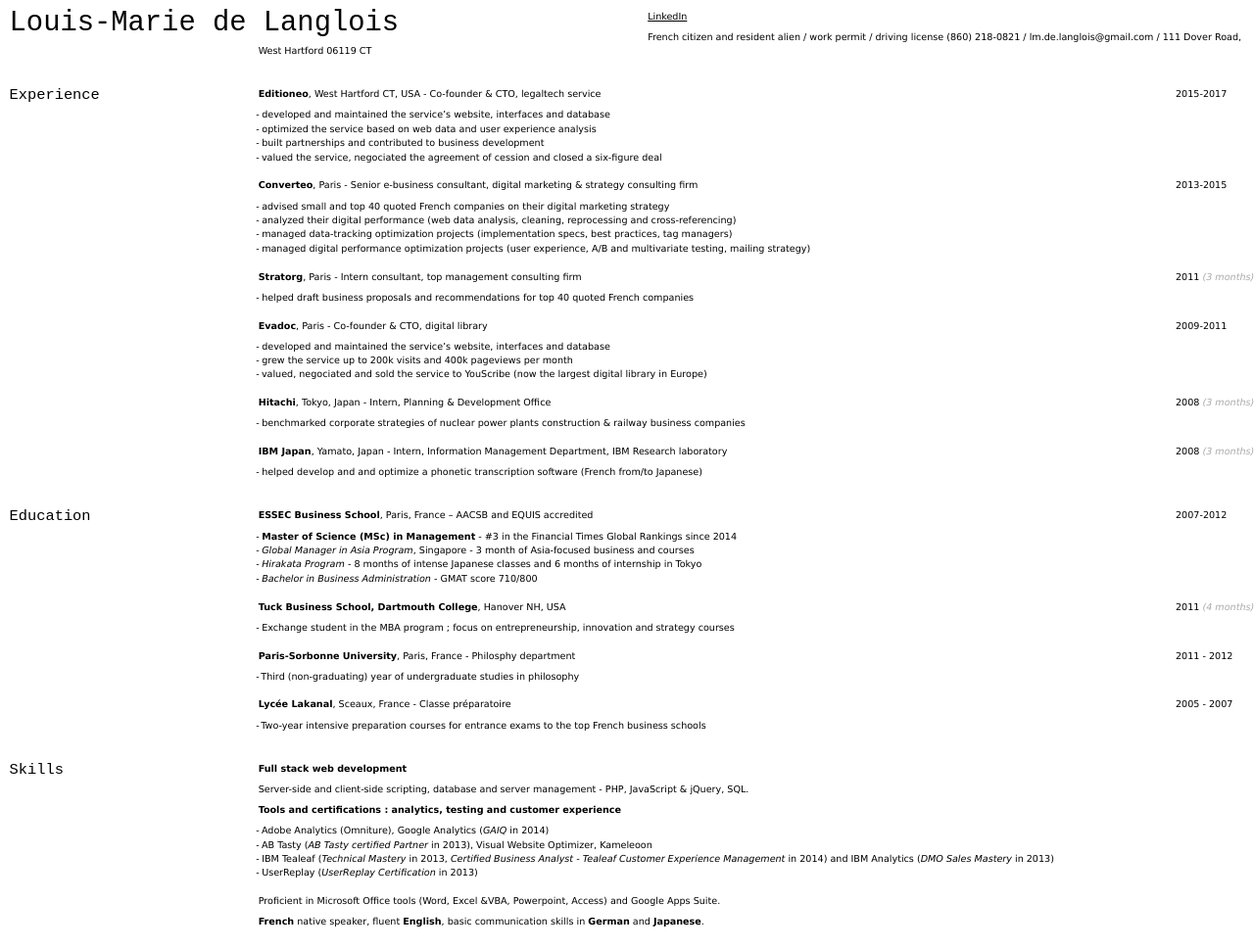
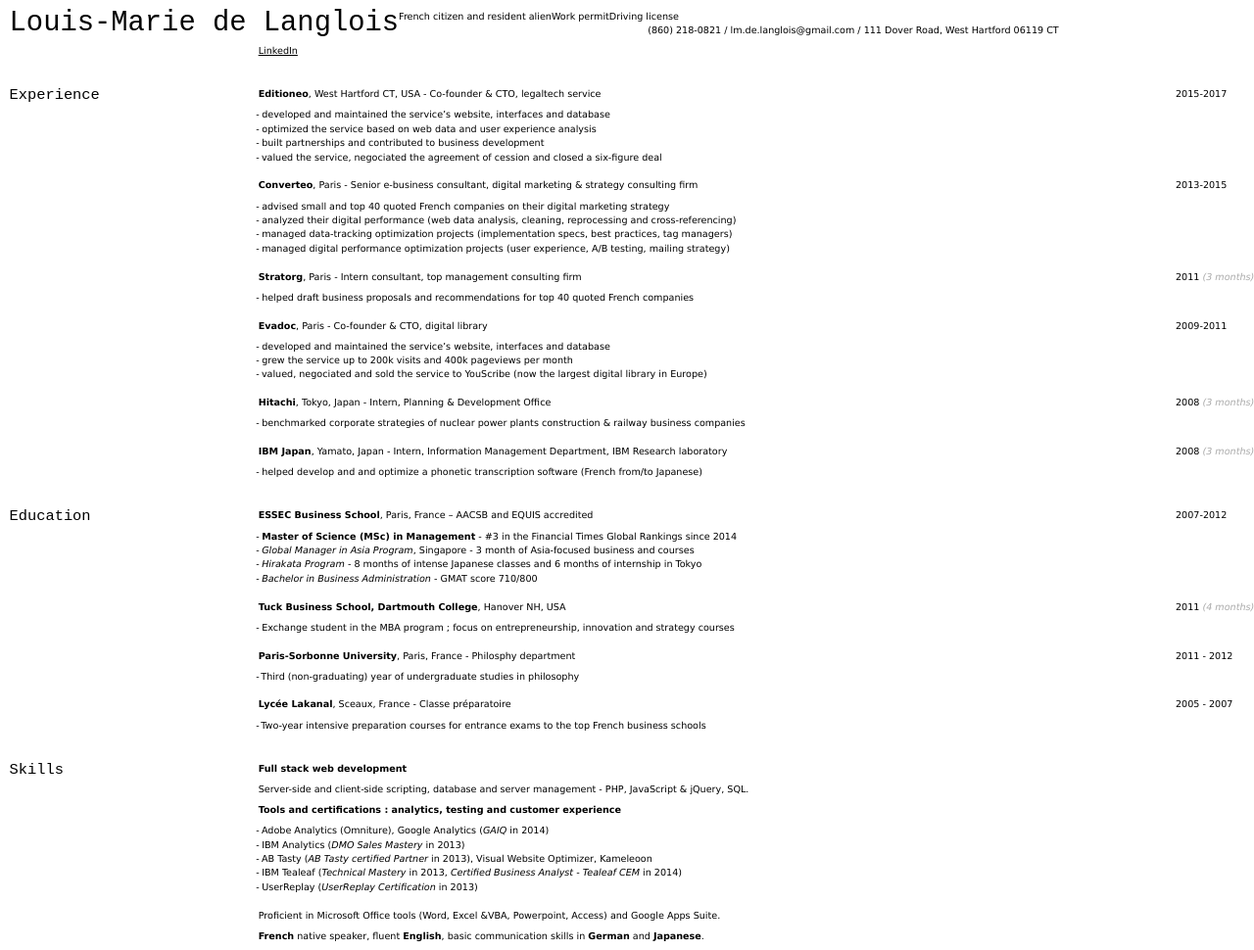
Before and after one commit to elipapa/markdown-cv, a Jekyll site: the page built from index.md, in a window 1280 px wide. Shown: the whole page at 98% size. Built offline with Jekyll 4.4.1, drawn with Linux system fonts in a browser that asks for light colours.

Commit message:
Update index.md

```diff
--- a/index.md
+++ b/index.md
@@ -3,10 +3,13 @@
 title: Resume - Louis-Marie de Langlois
 ---
 # Louis-Marie de Langlois
+
+
+French citizen and resident alien | Work permit | Driving license
+
+(860) 218-0821 / lm.de.langlois@gmail.com / 111 Dover Road, West Hartford 06119 CT
+
 [LinkedIn](https://linkedin.com/in/louismariedelanglois/?locale=en_US)
-
-French citizen and resident alien / work permit / driving license
-(860) 218-0821 / lm.de.langlois@gmail.com / 111 Dover Road, West Hartford 06119 CT
 
 ## Experience
 
@@ -24,7 +27,7 @@
 - advised small and top 40 quoted French companies on their digital marketing strategy
 - analyzed their digital performance (web data analysis, cleaning, reprocessing and cross-referencing)
 - managed data-tracking optimization projects (implementation specs, best practices, tag managers)
-- managed digital performance optimization projects (user experience, A/B and multivariate testing, mailing strategy)
+- managed digital performance optimization projects (user experience, A/B testing, mailing strategy)
 
 > 2011 _(3 months)_
 
@@ -94,8 +97,9 @@
 __Tools and certifications : analytics, testing and customer experience__
 
 - Adobe Analytics (Omniture), Google Analytics (*GAIQ* in 2014)
+- IBM Analytics (*DMO Sales Mastery* in 2013)
 - AB Tasty (*AB Tasty certified Partner* in 2013), Visual Website Optimizer, Kameleoon
-- IBM Tealeaf (*Technical Mastery* in 2013, *Certified Business Analyst - Tealeaf Customer Experience Management* in 2014) and IBM Analytics (*DMO Sales Mastery* in 2013)
+- IBM Tealeaf (*Technical Mastery* in 2013, *Certified Business Analyst - Tealeaf CEM* in 2014)
 - UserReplay (*UserReplay Certification* in 2013)
 
 Proficient in Microsoft Office tools (Word, Excel &VBA, Powerpoint, Access) and Google Apps Suite.
```
